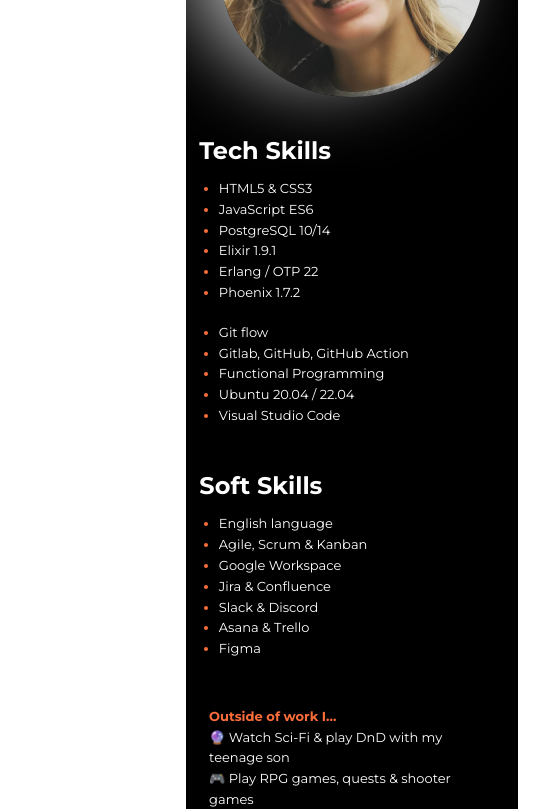
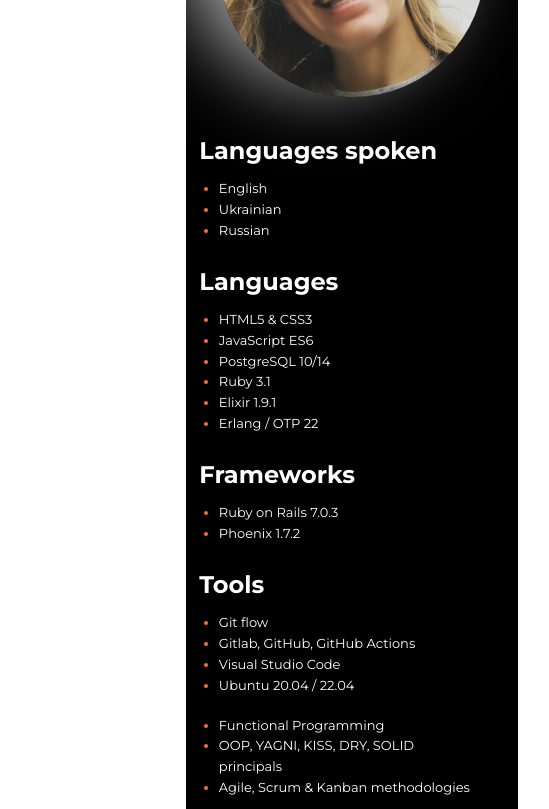
Before and after one commit to Mianaviatte/Mianaviatte.github.io, a plain HTML site: page index.html in a window 1280 px wide. Shown: the part 200-1009 px from the top of the page, 602-1151 px from the left. Drawn offline with Linux system fonts and the light colour scheme.

Commit message:
Updated sidebar

```diff
--- a/index.html
+++ b/index.html
@@ -23,48 +23,61 @@
         <aside>
             <img class="avatar" src="img/photo.jpg" alt="The photo was shoot by Mianaviatte © 2021">
 
-            <!--Tech Skills-->
+            <!--Languages spoken-->
+            <div class="sidebar">
+                <h3>Languages spoken</h3>
+                <ul>
+                    <li><span>English</span></li>
+                    <li><span>Ukrainian</span></li>
+                    <li><span>Russian</span></li>
+                </ul>
+
+            </div>
+
+            <!--Tech Languages-->
             <div class="sidebar">
 
-                <h3>Tech Skills</h3>
+                <h3>Languages</h3>
                 <ul>
                     <li><span>HTML5 & CSS3</span></li>
                     <li><span>JavaScript ES6</span></li>
-                    <!-- <li><span>Bootstrap v5</span></li> -->
                     <li><span>PostgreSQL 10/14</span></li>
                     <!-- <li><span>MongoDB Atlas</span></li> -->
-                    <!-- <li><span>Ruby 3.1</span></li> -->
-                    <!-- <li><span>Ruby on Rails 7.0.3</span></li> -->
-                    <!-- <li><span>Devise, RSpec & other gems</span></li> -->
+                    <li><span>Ruby 3.1</span></li>
                     <li><span>Elixir 1.9.1</span></li>
                     <li><span>Erlang / OTP 22</span></li>
-                    <li><span>Phoenix 1.7.2</span></li>
-                    <br>
-                    <li><span>Git flow</span></li>
-                    <li><span>Gitlab, GitHub, GitHub Action </span></li>
-                    <li><span>Functional Programming</span></li>
-                    <li><span>Ubuntu 20.04 / 22.04</span></li>
-                    <li><span>Visual Studio Code</span></li>
-                    <br>
-                    <!-- <li><span>OOP, YAGNI, KISS, DRY, SOLID</span></li> -->
                 </ul>
             </div>
 
-            <!--Soft Skills-->
+            <!--Frameworks-->
             <div class="sidebar">
-                <h3>Soft Skills</h3>
+                <h3>Frameworks</h3>
                 <ul>
-                    <li><span>English language</span></li>
-                    <li><span>Agile, Scrum & Kanban</span></li>
+                    <!-- <li><span>Bootstrap v5</span></li> -->
+                    <li><span>Ruby on Rails 7.0.3</span></li>
+                    <li><span>Phoenix 1.7.2</span></li>
+                </ul>
+            </div>
 
+            <!--Tools-->
+            <div class="sidebar">
+                <h3>Tools</h3>
+                <ul>
+                    <li><span>Git flow</span></li>
+                    <li><span>Gitlab, GitHub, GitHub Actions</span></li>
+                    <li><span>Visual Studio Code</span></li>
+                    <li><span>Ubuntu 20.04 / 22.04</span></li>
+                    <br>
+                    <li><span>Functional Programming</span></li>
+                    <li><span>OOP, YAGNI, KISS, DRY, SOLID principals</span></li>
+                    <li><span>Agile, Scrum & Kanban methodologies</span></li>
+                    <br>
                     <li><span>Google Workspace</span></li>
                     <li><span>Jira & Confluence</span></li>
                     <li><span>Slack & Discord</span></li>
                     <li><span>Asana & Trello</span></li>
                     <li><span>Figma</span></li>
-
                 </ul>
-
             </div>
 
             <!--Intro-->
```
